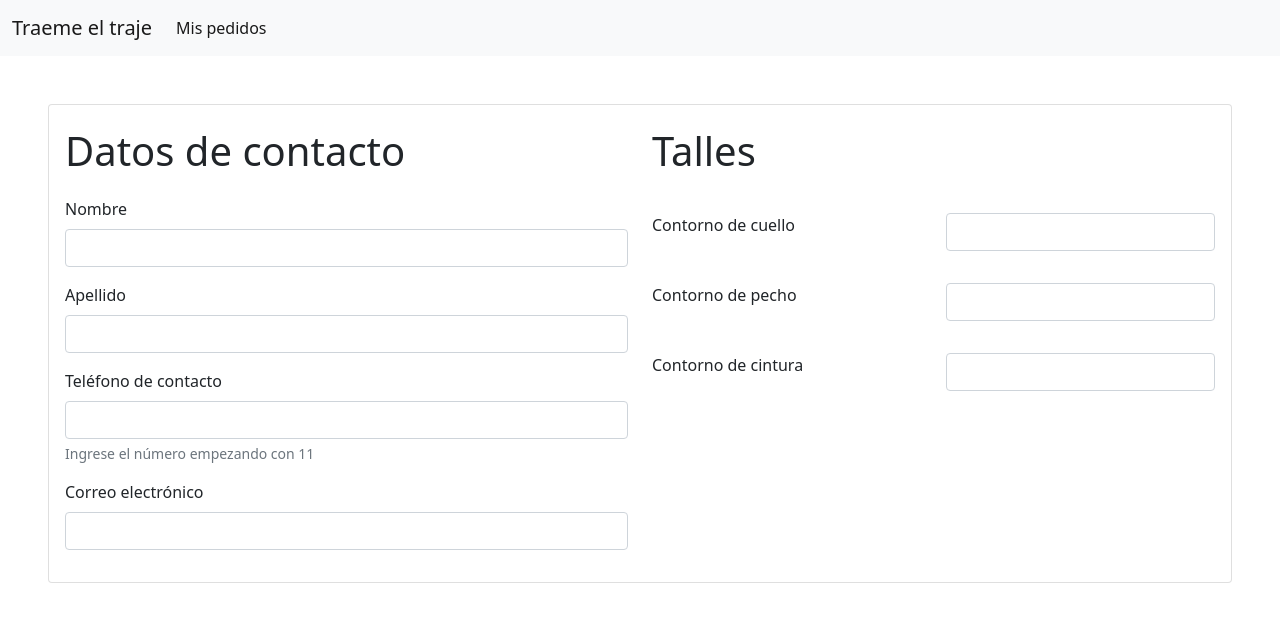
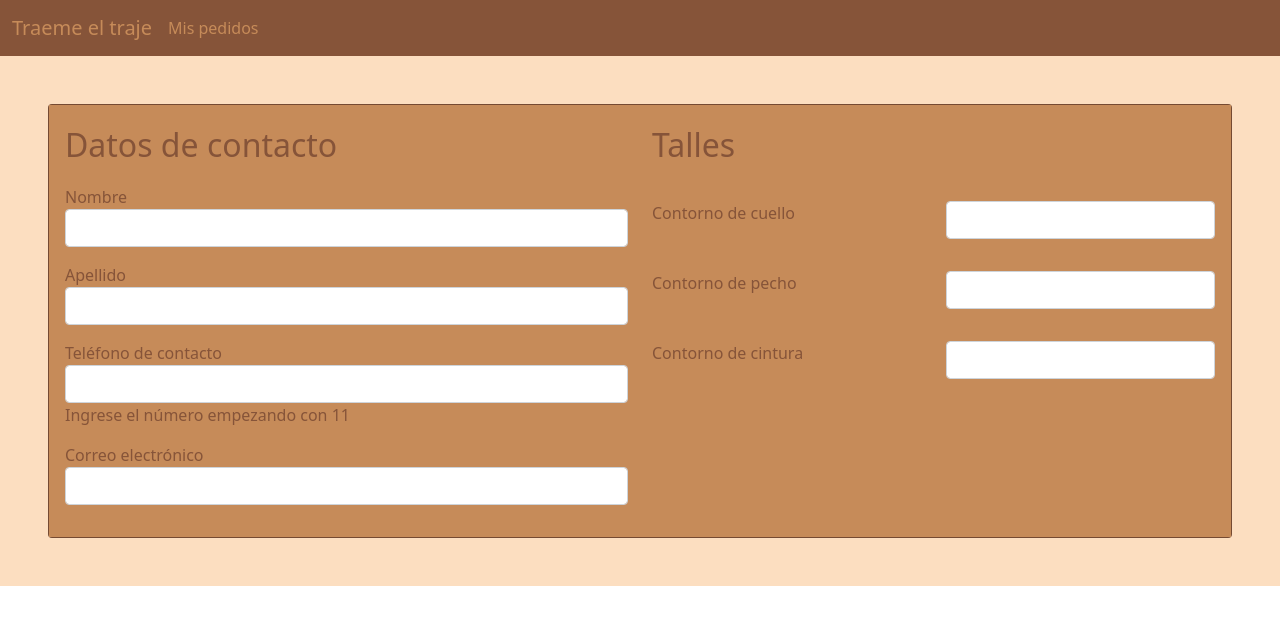
Before and after one commit to FedericoArielLotitto/TraemeElTraje, a plain HTML site: page index.html in a window 1280 px wide. Drawn offline with nearby package versions, Linux system fonts and the light colour scheme.

Commit message:
Agrega binding de enlaces

```diff
--- /dev/null
+++ b/index.css
@@ -0,0 +1,52 @@
+:root {
+    --color-texto-on-hover:#8FC1D4;
+    --color-secundario: #865439;
+    --color-primario: #C68B59;
+    --color-terciario: #FCDEC0;
+    --color-texto-secundario: #FCDEC0;
+}
+
+body {
+    background-color: var(--color-primario);
+}
+
+.fondo-navbar {
+    background-color: var(--color-secundario);
+}
+
+.color-texto-navbar {
+    color: var(--color-primario);
+    text-decoration: none;
+}
+
+.color-texto-navbar:hover {
+    color: var(--color-texto-on-hover);
+}
+
+.color-texto {
+    color: var(--color-secundario);
+}
+
+.color-texto:hover {
+    color: var(--color-texto-on-hover)
+}
+.color-texto-secundario {
+    color: var(--color-texto-secundario);
+}
+
+.fondo {
+    background-color: var(--color-terciario);
+}
+
+.fondo-card {
+    background-color: var(--color-primario);
+}
+
+
+.color-borde {
+    border: 1px solid rgba(0,0,0,0);
+}
+
+#card-pedido {
+    background-color: var(--color-secundario);
+}
--- a/index.html
+++ b/index.html
@@ -5,6 +5,7 @@
     <meta charset="UTF-8">
     <meta http-equiv="X-UA-Compatible" content="IE=edge">
     <meta name="viewport" content="width=device-width, initial-scale=1.0">
+    <link rel="stylesheet" href="/index.css">
     <link href="https://cdn.jsdelivr.net/npm/bootstrap@5.0.2/dist/css/bootstrap.min.css" rel="stylesheet"
     integrity="sha384-EVSTQN3/azprG1Anm3QDgpJLIm9Nao0Yz1ztcQTwFspd3yD65VohhpuuCOmLASjC" crossorigin="anonymous">
     <script src="https://unpkg.com/vue"></script>
@@ -13,70 +14,70 @@
 
 <body>
     <div id="app">
-        <nav class="navbar navbar-expand-md navbar-light bg-light">
+        <nav class="fondo-navbar navbar navbar-expand-md">
             <div class="container-fluid">
-                <a class="navbar-brand" href="#">{{ brand }}</a>
+                <a class="navbar-brand color-texto-navbar" :href="home">{{ brand }}</a>
                 <button class="navbar-toggler" type="button" data-bs-toggle="collapse"
                     data-bs-target="#opcionesDePedido">
                     <span class="navbar-toggler-icon"></span>
                 </button>
                 <div class="collapse navbar-collapse" id="opcionesDePedido">
                     <div class="navbar-nav">
-                        <a class="nav-link active" aria-current="page" href="#">{{ opcionUno }}</a>
+                        <a class="color-texto-navbar active " aria-current="page" :href="enlacePedidos">{{ opcionUno }}</a>
                     </div>
                 </div>
             </div>
         </nav>
         <div class="row">
-            <div class="col">
-                <div class="card m-5">
-                    <div class="card-body">
+            <div class="col fondo">
+                <div id="card-pedido" class="card color-borde m-5 fondo-card">
+                    <div class="card-body fondo-card">
                         <form action="POST">
                             <div class="row">
                                 <div class="col-sm-6">
-                                    <p class="fs-1">{{ tituloUno }}</p>
+                                    <p class="fs-2 color-texto">{{ tituloUno }}</p>
                                     <div class="my-3">
-                                        <label for="nombre" class="form-label">{{ tituloNombre }}</label>
+                                        <label class="color-texto" for="nombre" class="form-label">{{ tituloNombre }}</label>
                                         <input v-model="nombre" type="text" class="form-control" id="nombre">
                                     </div>
                                     <div class="my-3">
-                                        <label for="apellido" class="form-label">{{ tituloApellido }}</label>
+                                        <label class="color-texto" for="apellido" class="form-label">{{ tituloApellido }}</label>
                                         <input v-model="apellido" type="text" class="form-control" id="apellido">
                                     </div>
                                     <div class="my-3">
-                                        <label for="telefono" class="form-label">{{ tituloTelefono }}</label>
+                                        <label class="color-texto" for="telefono" class="form-label">{{ tituloTelefono }}</label>
                                         <input v-model="telefono" type="number" class="form-control" id="telefono" pattern="^11([0-9]){8}">
-                                        <div class="form-text">{{ mensajeDeAdvertencia }}</div>
+                                        <div class="color-texto">{{ mensajeDeAdvertencia }}</div>
                                     </div>
                                     <div class="my-3">
-                                        <label for="correo-electronico" class="form-label">{{ tituloCorreoElectronico }}</label>
+                                        <label class="color-texto" for="correo-electronico" class="form-label">{{ tituloCorreoElectronico }}</label>
                                         <input v-model="correoElectronico" type="text" class="form-control" id="correo-electronico" pattern="[A-Za-z0-9]+@[A-Za-z]+\.[A-Za-z]+">
                                     </div>
                                 </div>
                                 <div class="col-sm-6">
-                                    <p class="fs-1">{{ tituloDos }}</p>
+                                    <p class="fs-2 color-texto">{{ tituloDos }}</p>
                                     <div class="row">
                                         <div class="col my-3">
-                                            <label for="contorno-de-cuello">{{ tituloCuello }}</label>
+                                            <label class="color-texto" for="contorno-de-cuello">{{ tituloCuello }}</label>
                                         </div>
                                         <div class="col my-3">
-                                            <input type="number" class="form-control" id="contorno-de-cuello">
+                                            <input type="number" step="0.01" min="0" class="form-control" id="contorno-de-cuello">
                                         </div>
                                     </div>
                                     <div class="row">
                                         <div class="col my-3">
-                                            <label for="contorno-de-pecho" class="form-label">{{ tituloPecho }}</label>
+                                            <label class="color-texto" for="contorno-de-pecho" class="form-label">{{ tituloPecho }}</label>
                                         </div>
                                         <div class="col my-3">
-                                            <input type="number" class="form-control" id="contorno-de-pecho">
+                                            <input type="number" step="0.01" min="0" class="form-control" id="contorno-de-pecho">
                                         </div>
                                     </div>
                                     <div class="row">
                                         <div class="col my-3">
-                                            <label for="contorno-de-cintura" class="form-label">{{ tituloCintura }}</label>
+                                            <label class="color-texto" for="contorno-de-cintura" class="form-label">{{ tituloCintura }}</label>
                                         </div>
                                         <div class="col my-3">
-                                            <input type="number" class="form-control" id="contorno-de-cintura">
+                                            <input type="number" step="0.01" min="0" class="form-control" id="contorno-de-cintura">
                                         </div>
                                     </div>
                                 </div>
--- a/pasoUno.js
+++ b/pasoUno.js
@@ -19,6 +19,8 @@ var app = new Vue({
       correoElectronico: '',
       nombre: '',
       nombreReceptor: '',
-      cantidad: 0
+      cantidad: 0,
+      home: "./index.html",
+      enlacePedidos: "./mis-pedidos.html",
     }
 });
```
Also changed, not shown: mis-pedidos.html (added, +1 -0 lines).
